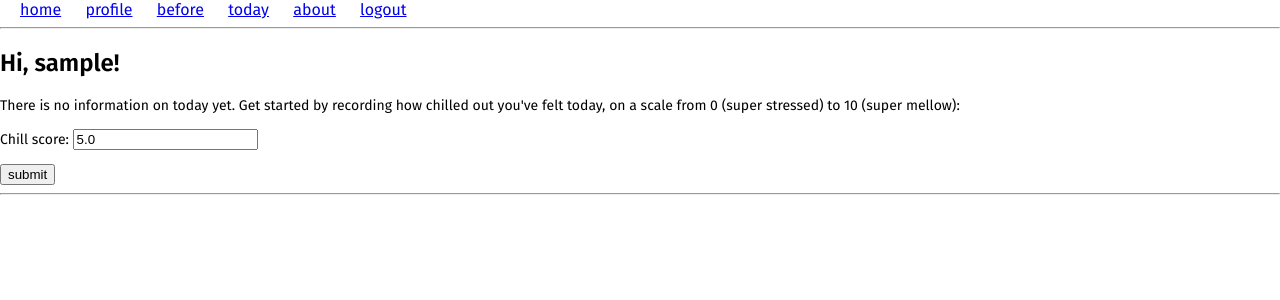
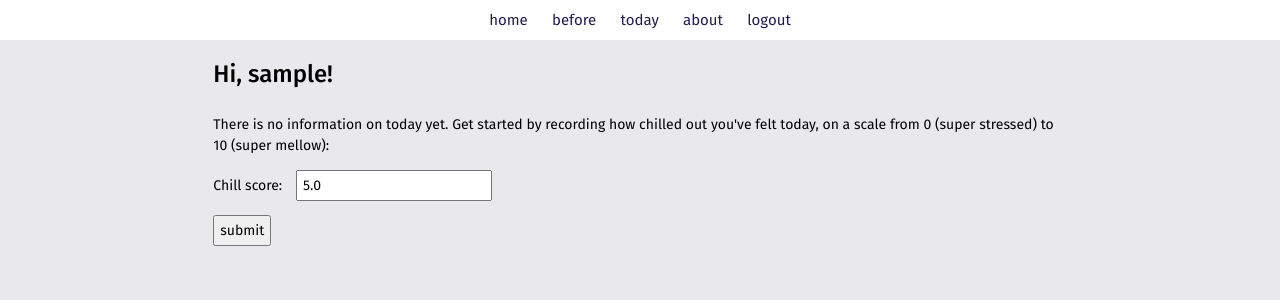
Before and after one commit to tam-en/here_now, a Django app: page /today in a window 1280 px wide. Shown: the top 300 px of the page. Run offline with Django 3.2, Linux system fonts and the light colour scheme; the visitor is signed in with stand-in values (Sample User, id 1); data that the repository does not hold is empty; some libraries are stand-ins or nearby versions.

Commit message:
css has acheived not-totally-hideous stage

```diff
--- a/here_now_app/static/style.css
+++ b/here_now_app/static/style.css
@@ -1,27 +1,117 @@
 body {
 	font-family: 'Fira Sans', sans-serif;
 	margin: 0;
+	background-color: #E8E8ED;
 }
 
-p {
-	font-size: 14px;
-	line-height: 1.3;
+p, form {
+	font-size: 14px !important;
+	line-height: 1.5;
+}
+
+label {
+	font-family: 'Fira Sans', sans-serif;
+	font-size: 14px !important;
+	margin-right: 10px;
+	padding: 0px;
+}
+
+input, button {
+	font-family: 'Fira Sans', sans-serif;
+	font-size: 14px !important;
+	margin-right: 10px;
+	padding: 5px;
 }
 
 h1, h2, h3, h4, h5, h6 {
-	font-weight: 600;
+	font-weight: 500;
+	padding: 0;
 }
 
-.giant {
-	font-weight: 800;
-	font-size: 40px;
+h2 {
+	height: 20px;
+}
+
+strong {
+	font-weight: 500;
+}
+
+.master-container {
+	display: grid;
+	grid-template-columns: 1fr repeat(4, 1fr) 1fr;
+	width: 100wh;
+}
+
+.block-container {
+	display: grid;
+	grid-template-columns: 1fr repeat(4, 1fr) 1fr;
+}
+
+.section {
+	display: grid;
+	grid-template-columns: 1fr repeat(4, 1fr) 1fr;
+	min-height: 1px;
+}
+
+.regular-page {
+	grid-area: 1 / 2 / 2 / 6;
+	text-align: left;
+	margin: 0;
+}
+
+.left-two {
+	grid-area: 1 / 2 / 2 / 4;
+	border-bottom: 1px solid darkgray;
+}
+
+.right-two {
+	grid-area: 1 / 4 / 2 / 6;
+	border-bottom: 1px solid darkgray;
+}
+
+.nav-container {
+	text-align: center;
+	grid-area: 1 / 2 / 2 / 6;
+	height: 30px;
+	background-color: white;
+	z-index: 10;
+	padding-top: 10px;
+}
+
+a {
+	padding: 10px;
+	font-size: 15px;
+	text-decoration: none;
+	color: #221B4E;
+}
+
+a:hover {
+	color: #908DA6;
+}
+
+a:active {
+	color: red;
+}
+
+.giant-text {
+	font-weight: 700;
+	font-size: 45px;
 	animation: TextColor 20s ease infinite;
+	-webkit-animation: TextColor 20s ease infinite;
+	-moz-animation: TextColor 20s ease infinite;
 }
 
 .title-wrapper {
+	display: -webkit-flex;
+	display: flex;
+	align-items: flex-start;
+	height: 50vh;
+}
+
+.landing-page {
 	margin: 0;
 	width: 100wh;
-	height: 90vh;
+	height: 100vh;
 	display: -webkit-flex;
 	display: flex;
 	-webkit-align-items: center;
@@ -36,9 +126,6 @@ h1, h2, h3, h4, h5, h6 {
 	z-index: -10;
 }
 
-.nav {
-	padding-left: 20px;
-}
 
 @-webkit-keyframes Gradient {
 	0% { background-position: 0% 50% }
@@ -67,3 +154,19 @@ h1, h2, h3, h4, h5, h6 {
 	90% { color: white }
 	100% { color: white }
 }
+
+@-moz-keyframes TextColor {
+	0% { color: white }
+	23% { color: black }
+	57% { color: black }
+	90% { color: white }
+	100% { color: white }
+}
+
+@-webkit-keyframes TextColor {
+	0% { color: white }
+	23% { color: black }
+	57% { color: black }
+	90% { color: white }
+	100% { color: white }
+}
--- a/here_now_app/templates/base.html
+++ b/here_now_app/templates/base.html
@@ -8,10 +8,11 @@
 		<link href="https://fonts.googleapis.com/css?family=Fira+Sans:400,400i,500,500i,600,600i,700,700i,800,800i" rel="stylesheet">
 	</head>
 	<body>
+			<div class="nav-container">
 				<a href="/" class="nav">home</a>
 				{% if user.is_authenticated %}
-			<a href="{% url 'profile' %}" class="nav">profile</a>
-			<a href="{% url 'before' %}" class="nav">before</a>
+<!-- 					<a href="{% url 'profile' %}" class="nav">profile</a>
+ -->					<a href="{% url 'before' %}" class="nav">before</a>
 					<a href="{% url 'today' %}" class="nav">today</a>
 					<a href="{% url 'about' %}" class="nav">about</a>
 					<a href="{% url 'logout' %}" class="nav">logout</a>
@@ -20,7 +21,7 @@
 					<a href="{% url 'login' %}" class="nav">login</a>
 					<a href="{% url 'signup' %}" class="nav">signup</a>
 				{% endif %}
-		<hr />
+			</div>
 		{% block content %}
 		{% endblock %}
 		<script src="https://code.jquery.com/jquery-3.3.1.min.js"></script>
--- a/here_now_app/templates/today.html
+++ b/here_now_app/templates/today.html
@@ -3,30 +3,60 @@
 
 {% block content %}
 
+<div class="section">
+	<div class="regular-page">
 		<h2>Hi, {{ user.username }}!</h2>
-
-<div>
+	</div>
+</div>
 {% if today_exists == False %}
+<div class="section">
+	<div class="regular-page">
 		<p>There is no information on today yet. Get started by recording how chilled out you've felt today, on a scale from 0 (super stressed) to 10 (super mellow):</p>
 		<form method="POST" action="post_day">
 			{% csrf_token %}
 			{{ form1.as_p}}
 			<input type="submit" name="form1" value="submit" />
 		</form>
+	</div>
+</div>
 {% else %}
 	{% for day in days %}
 		{% if day.date == now %}
+			<div class="section">
+				<div class="regular-page">
 					<h3>Today is {{day.date}}</h3>
+				</div>
+			</div>
+			<div class="section">
+				<div class="regular-page">
 					<p>You've recorded a chill score of <strong>{{day.chill_score}}</strong> for today.</p>
+				</div>
+			</div>
 				{% if moments %}
-					<h4>Nice moments from today so far:</h4>
+				<div class="section">
+					<div class="left-two">
+						<p><strong>Nice moments from today so far:</strong></p>
+					</div>
+					<div class="right-two">
 						{% for moment in moments %}
 							<p><strong>{{moment.where}}:</strong> {{moment.desc}}</p>
 						{% endfor %}
-					<p>What other moments would you like to record for today?</p>
+					</div>
+ 					</div>
+					<div class="section">
+							<div class="regular-page">
+								<p><strong>What other moments would you like to record for today?</strong></p>
+							</div>
+					</div>
 				{% else %}
-					<p>What moments would you like to record from today?</p>
+					<div class="section">
+						<div class="regular-page">
+							<h4>What moments would you like to record from today?</h4>
+						</div>
+					</div>
 				{% endif %}
+			<div class="section">
+				<div class="regular-page">
 					<form action="{% url 'post_moment' %}" method="POST">
 						{% csrf_token %}
 						<label>description: </label>
@@ -36,11 +66,11 @@
 						<input type="hidden" name="when" value="{{today_day}}"/>
 						<input type="submit" value="submit"/>
 					</form>
+				</div>
+			</div>
 		{% endif %}
 	{% endfor %}
 {% endif %}
-</div>
 
-<hr/>
 
 {% endblock %}
```
Also changed, not shown: here_now_app/templates/about.html (+6 -5 lines), here_now_app/templates/before.html (+22 -6 lines), here_now_app/templates/index.html (+4 -4 lines), here_now_app/templates/login.html (+10 -6 lines), here_now_app/templates/profile.html (+5 -4 lines), here_now_app/templates/signup.html (+10 -6 lines). Lines whose indentation alone changed are shown as unchanged.
